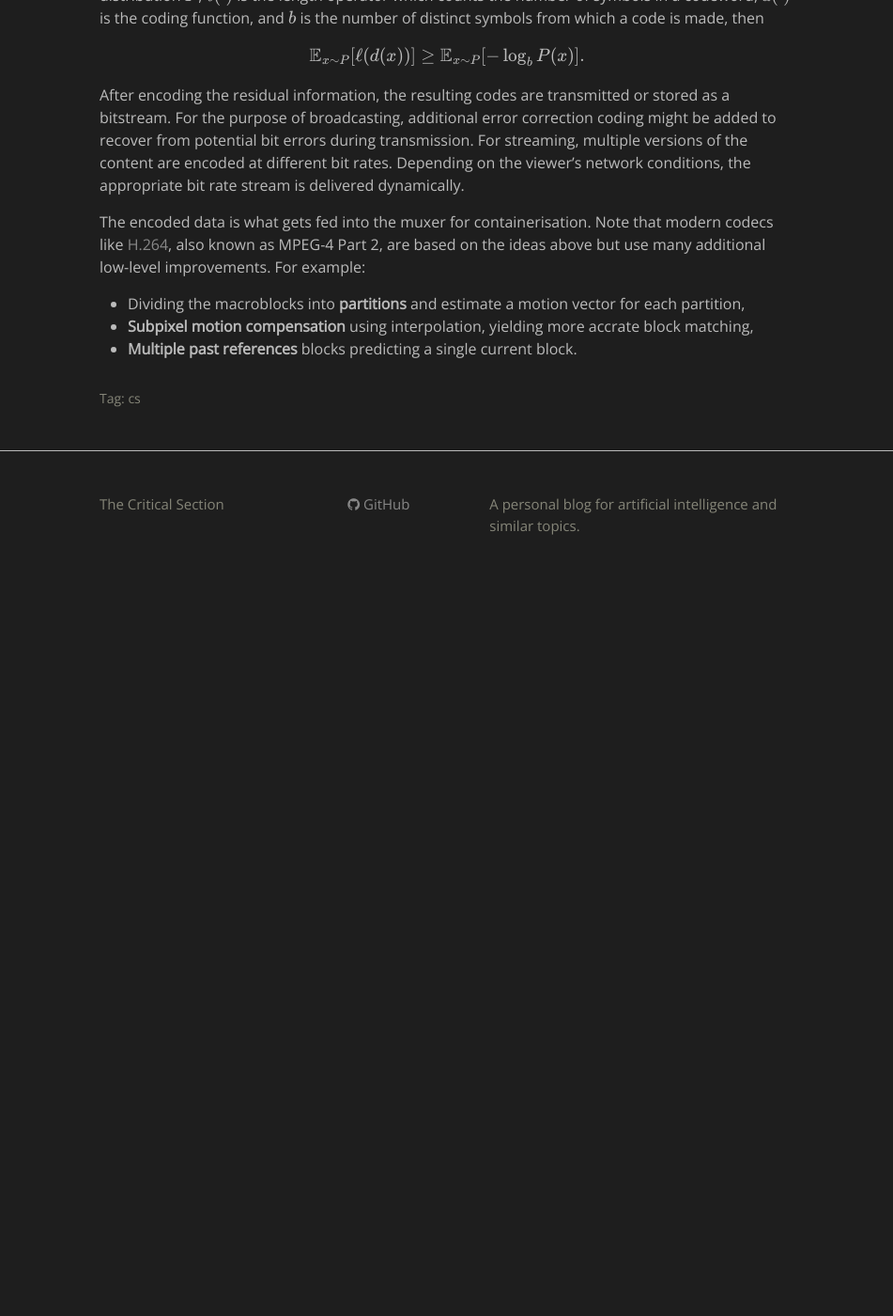
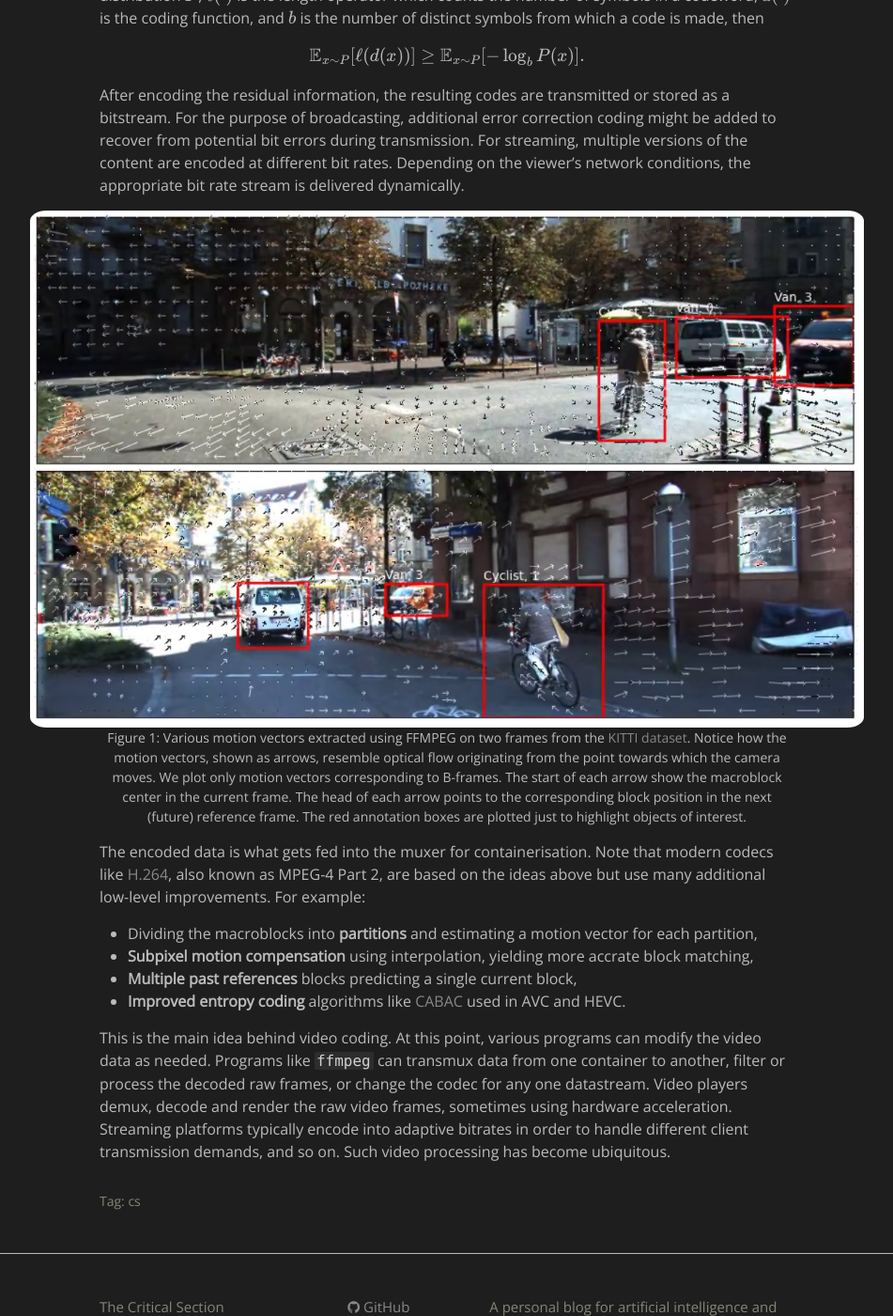
Before and after one commit to aceofgreens/aceofgreens.github.io, a Jekyll site: the page built from _posts/2023-09-13-mpeg.md, in a window 1280 px wide and 1400 px high, scrolled down 3715 px. Shown: the whole window at 94% size, without its empty margins (164-1115 px from the left). Built offline with Jekyll 4.4.1, drawn with Linux system fonts in a browser that asks for light colours; formulas are drawn with MathJax 3; before the commit the page ends 4345 px from its top, so only the background shows below that.

Commit message:
First version of video coding post

```diff
--- a/_posts/2023-09-13-mpeg.md
+++ b/_posts/2023-09-13-mpeg.md
@@ -77,10 +77,24 @@ $$
 
 After encoding the residual information, the resulting codes are transmitted or stored as a bitstream. For the purpose of broadcasting, additional error correction coding might be added to recover from potential bit errors during transmission. For streaming, multiple versions of the content are encoded at different bit rates. Depending on the viewer's network conditions, the appropriate bit rate stream is delivered dynamically.
 
+<figure>
+    <img class='big_img' src="/resources/kitti_flow_4.png" alt="Kitti Flow" width="1000">
+    <figcaption>Figure 1: Various motion vectors extracted using FFMPEG on two frames from the <a href="https://www.cvlibs.net/datasets/kitti/">KITTI dataset</a>. Notice how the motion vectors, shown as arrows, resemble optical flow originating from the point towards which the camera moves. We plot only motion vectors corresponding to B-frames. The start of each arrow show the macroblock center in the current frame. The head of each arrow points to the corresponding block position in the next (future) reference frame. The red annotation boxes are plotted just to highlight objects of interest. </figcaption>
+</figure>
+
 The encoded data is what gets fed into the muxer for containerisation. Note that modern codecs like [H.264](https://en.wikipedia.org/wiki/Advanced_Video_Coding), also known as MPEG-4 Part 2, are based on the ideas above but use many additional low-level improvements. For example:
-- Dividing the macroblocks into **partitions** and estimate a motion vector for each partition,
+- Dividing the macroblocks into **partitions** and estimating a motion vector for each partition,
 - **Subpixel motion compensation** using interpolation, yielding more accrate block matching,
-- **Multiple past references** blocks predicting a single current block.
+- **Multiple past references** blocks predicting a single current block,
+- **Improved entropy coding** algorithms like [CABAC](https://en.wikipedia.org/wiki/Context-adaptive_binary_arithmetic_coding) used in AVC and HEVC.
+
+This is the main idea behind video coding. At this point, various programs can modify the video data as needed. Programs like `ffmpeg` can transmux data from one container to another, filter or process the decoded raw frames, or change the codec for any one datastream. Video players demux, decode and render the raw video frames, sometimes using hardware acceleration. Streaming platforms typically encode into adaptive bitrates in order to handle different client transmission demands, and so on. Such video processing has become ubiquitous.
+
+<!--
+<figure>
+    <img class='big_img' src="/resources/kitti_flow2.png" alt="Kitti Flow 2" width="1000">
+    <figcaption>Figure 2: The four lobes in the brain's cerebral cortex. Image taken from <a href="https://commons.wikimedia.org/wiki/File:Brain_regions_on_T1_MRI.png">here</a>.</figcaption>
+</figure> -->
 
 
 
```
Also changed, not shown: resources/kitti_flow_4.png (added).
